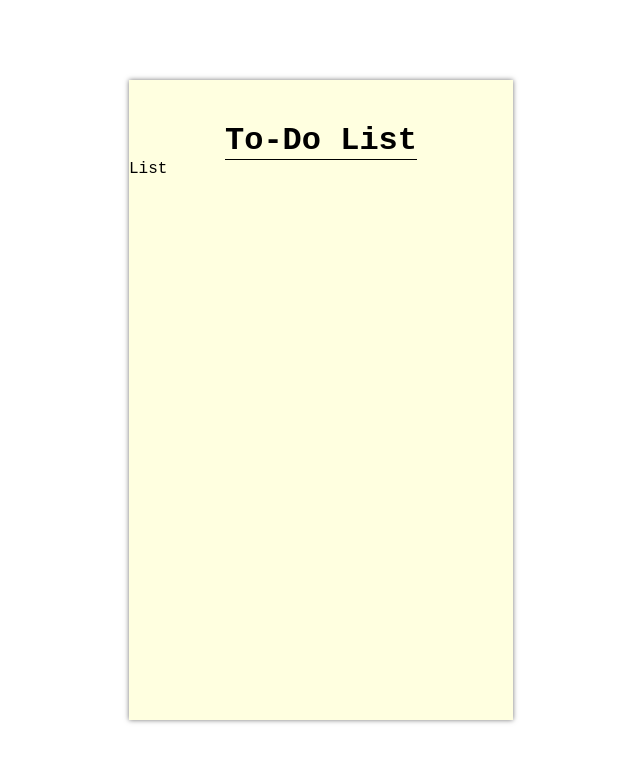
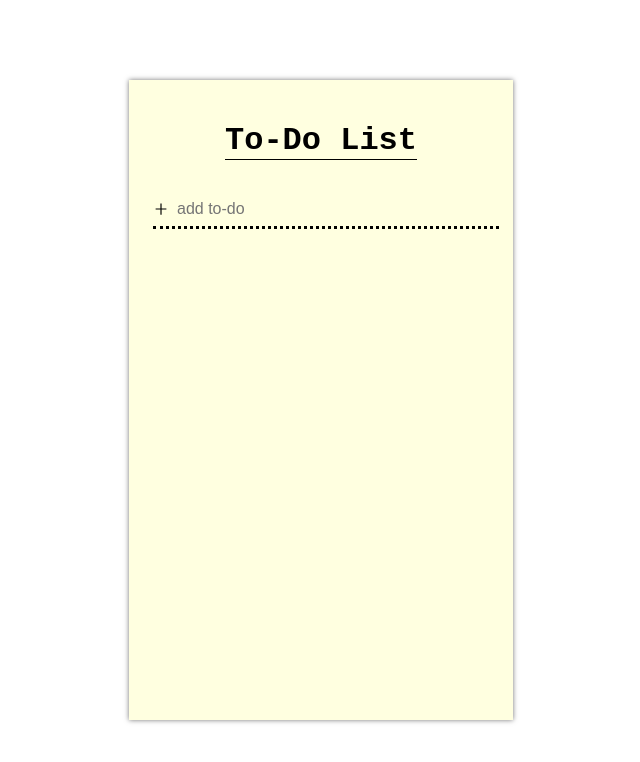
Before and after one commit to rosegolden1677/react-todo-app, a React (Create React App) app: page / in a window 1280 px wide. Shown: the top 762 px of the page, without its empty margins (319-959 px from the left). Built offline with nearby package versions, Linux system fonts and the light colour scheme.

Commit message:
update list component

```diff
--- a/src/components/list/List.css
+++ b/src/components/list/List.css
@@ -0,0 +1,21 @@
+.add-todo input {
+  border: none;
+  padding: 0.5rem;
+  font-size: 1rem;
+  background-color: lightyellow;
+}
+
+.add-todo input:focus {
+  outline: none;
+}
+
+.add-todo {
+  border-bottom: 3px dotted black;
+  width: 90%;
+
+  margin-top: 2rem;
+  margin-left: 1.5rem;
+
+  display: flex;
+  align-items: center;
+}
--- a/src/components/list/List.js
+++ b/src/components/list/List.js
@@ -1,8 +1,13 @@
 import React from 'react';
+import './List.css';
+import { AiOutlinePlus } from "react-icons/ai";
 
 const List = () => {
   return (
-    <div>List</div>
+    <div className='add-todo'>
+      <AiOutlinePlus className='plus-icon' />
+      <input type="text" placeholder='add to-do' />
+    </div>
   );
 }
 
```
